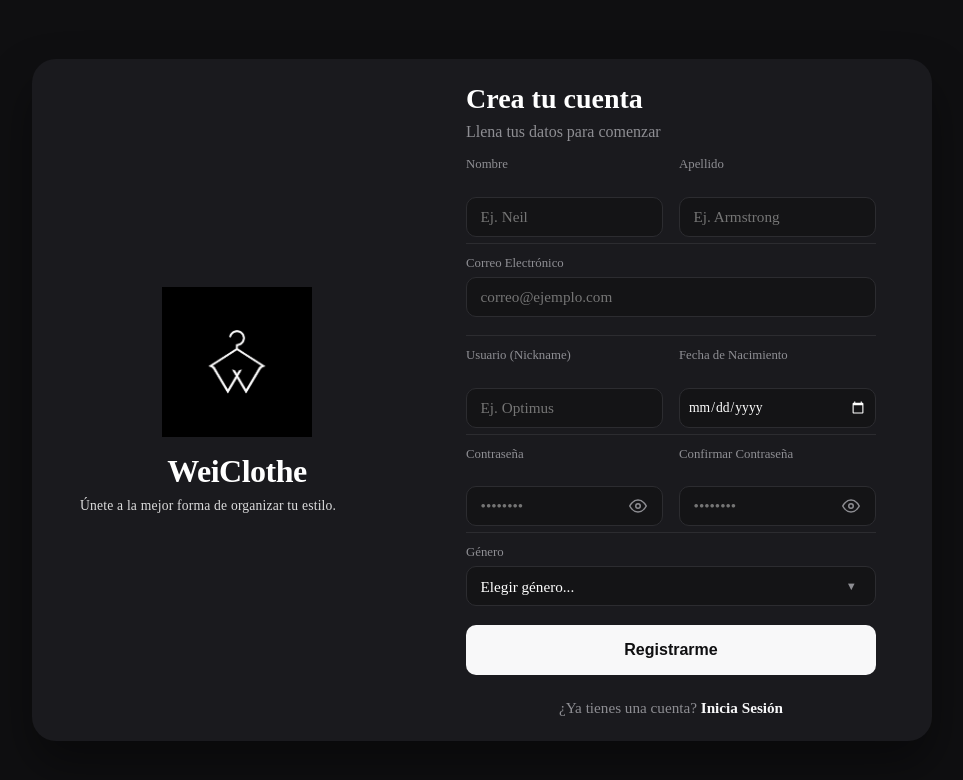
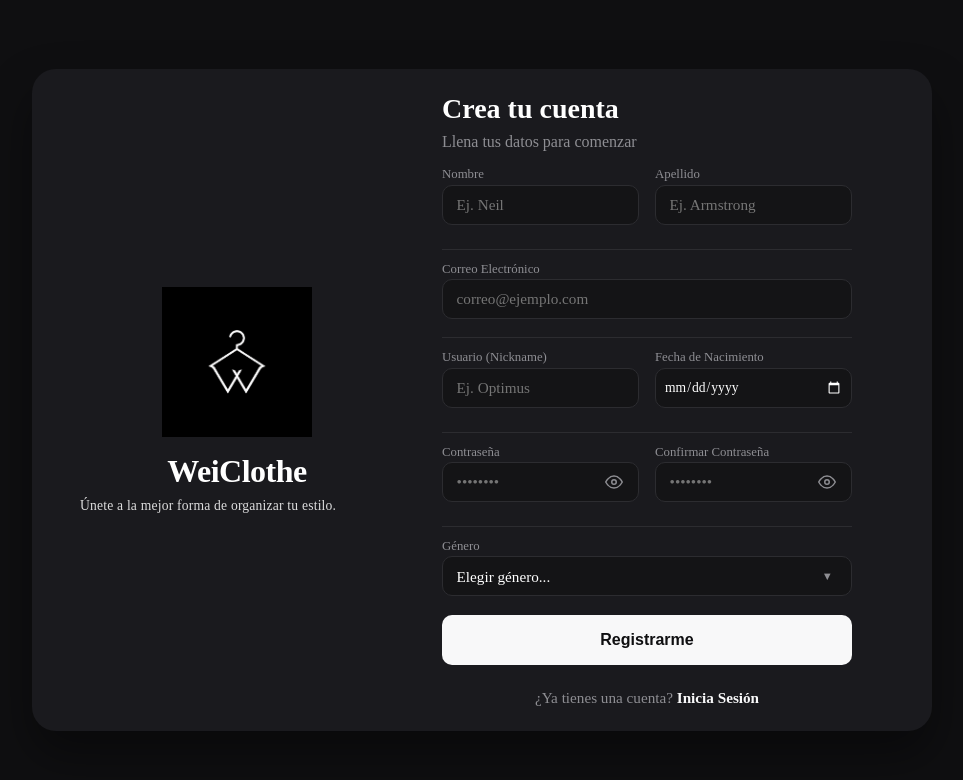
Before and after one commit to JoseSLK/WeiClothe-UI, an Angular app: page /register in a window 1280 px wide. Shown: the top 780 px of the page, without its empty margins (158-1121 px from the left). Built offline with nearby package versions, Linux system fonts and the light colour scheme.

Commit message:
style(register): adjust layout and input group spacing

```diff
--- a/src/app/auth/register/register.component.css
+++ b/src/app/auth/register/register.component.css
@@ -69,18 +69,25 @@
 
 .register-form-container {
   flex: 1;
-  padding: 1.25rem 2.5rem 1.25rem 0.5rem;
+  padding: 1.5rem;
   display: flex;
   flex-direction: column;
   justify-content: center;
   max-width: 550px;
-  margin: 0 auto 0 0;
+  margin: 0 auto;
   width: 100%;
+}
+
+@media (min-width: 768px) {
+  .register-form-container {
+    padding: 1.5rem 3rem 1.5rem 0.5rem;
+    margin: 0 auto 0 0;
+  }
 }
 
 @media (min-width: 1024px) {
   .register-form-container {
-    padding: 1.5rem 3.5rem 1.5rem 1.5rem;
+    padding: 1.5rem 5rem 1.5rem 0;
   }
 }
 
@@ -176,7 +183,7 @@
 }
 
 .input-group> :last-child {
-  margin-top: auto;
+  margin-top: 0;
 }
 
 .input-group label {
@@ -184,7 +191,7 @@
   font-size: 0.8rem;
   font-weight: 500;
   color: var(--text-muted);
-  margin-bottom: 0.4rem;
+  margin-bottom: 0.15rem;
   white-space: nowrap;
   overflow: hidden;
   text-overflow: ellipsis;
```
